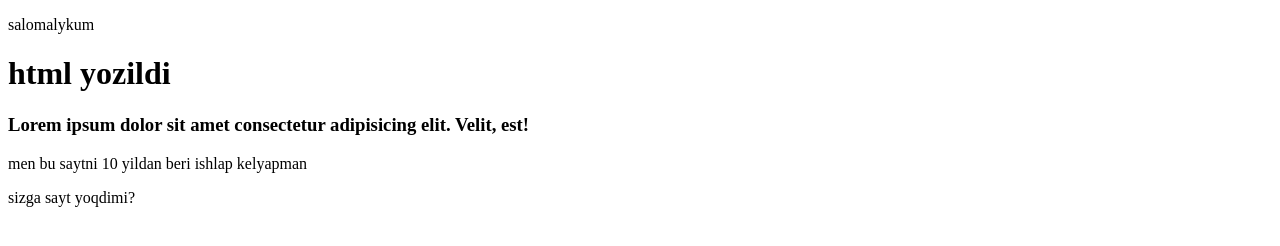
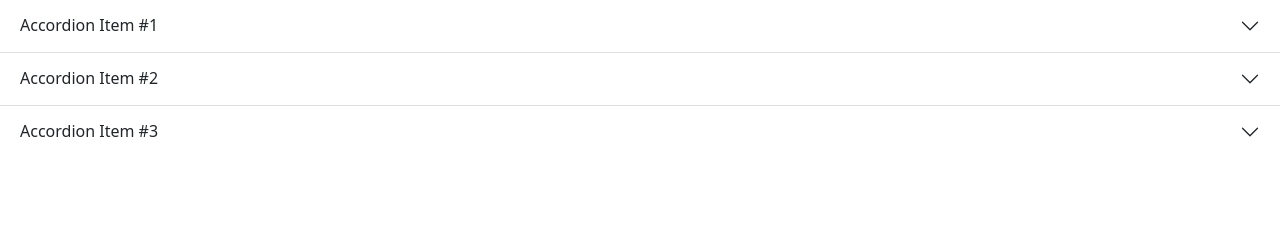
Before and after one commit to baxtiyorovadiyora/1-chi-loyiham, a plain HTML site: page index.html in a window 1280 px wide. Drawn offline with nearby package versions, Linux system fonts and the light colour scheme.

Commit message:
kodlar yozildi

```diff
--- a/index.html
+++ b/index.html
@@ -1,16 +1,45 @@
 <!DOCTYPE html>
 <html lang="en">
 <head>
-
+    <meta charset="UTF-8">
+    <meta name="viewport" content="width=device-width, initial-scale=1.0">
     <title>Document</title>
+    <link href="https://cdn.jsdelivr.net/npm/bootstrap@5.0.2/dist/css/bootstrap.min.css" rel="stylesheet" integrity="sha384-EVSTQN3/azprG1Anm3QDgpJLIm9Nao0Yz1ztcQTwFspd3yD65VohhpuuCOmLASjC" crossorigin="anonymous">
 </head>
 <body>
-    <p>salomalykum</p>
-    <h1>html yozildi</h1>
 
-    <h3>Lorem ipsum dolor sit amet consectetur adipisicing elit. Velit, est!</h3>
+<div class="accordion accordion-flush" id="accordionFlushExample">
+  <div class="accordion-item">
+    <h2 class="accordion-header" id="flush-headingOne">
+      <button class="accordion-button collapsed" type="button" data-bs-toggle="collapse" data-bs-target="#flush-collapseOne" aria-expanded="false" aria-controls="flush-collapseOne">
+        Accordion Item #1
+      </button>
+    </h2>
+    <div id="flush-collapseOne" class="accordion-collapse collapse" aria-labelledby="flush-headingOne" data-bs-parent="#accordionFlushExample">
+      <div class="accordion-body">Placeholder content for this accordion, which is intended to demonstrate the <code>.accordion-flush</code> class. This is the first item's accordion body.</div>
+    </div>
+  </div>
+  <div class="accordion-item">
+    <h2 class="accordion-header" id="flush-headingTwo">
+      <button class="accordion-button collapsed" type="button" data-bs-toggle="collapse" data-bs-target="#flush-collapseTwo" aria-expanded="false" aria-controls="flush-collapseTwo">
+        Accordion Item #2
+      </button>
+    </h2>
+    <div id="flush-collapseTwo" class="accordion-collapse collapse" aria-labelledby="flush-headingTwo" data-bs-parent="#accordionFlushExample">
+      <div class="accordion-body">Placeholder content for this accordion, which is intended to demonstrate the <code>.accordion-flush</code> class. This is the second item's accordion body. Let's imagine this being filled with some actual content.</div>
+    </div>
+  </div>
+  <div class="accordion-item">
+    <h2 class="accordion-header" id="flush-headingThree">
+      <button class="accordion-button collapsed" type="button" data-bs-toggle="collapse" data-bs-target="#flush-collapseThree" aria-expanded="false" aria-controls="flush-collapseThree">
+        Accordion Item #3
+      </button>
+    </h2>
+    <div id="flush-collapseThree" class="accordion-collapse collapse" aria-labelledby="flush-headingThree" data-bs-parent="#accordionFlushExample">
+      <div class="accordion-body">Placeholder content for this accordion, which is intended to demonstrate the <code>.accordion-flush</code> class. This is the third item's accordion body. Nothing more exciting happening here in terms of content, but just filling up the space to make it look, at least at first glance, a bit more representative of how this would look in a real-world application.</div>
+    </div>
+  </div>
+</div>
 
-    <p>men bu saytni 10 yildan beri ishlap kelyapman</p>
-    <p>sizga sayt yoqdimi?</p>
 </body>
 </html>
```
